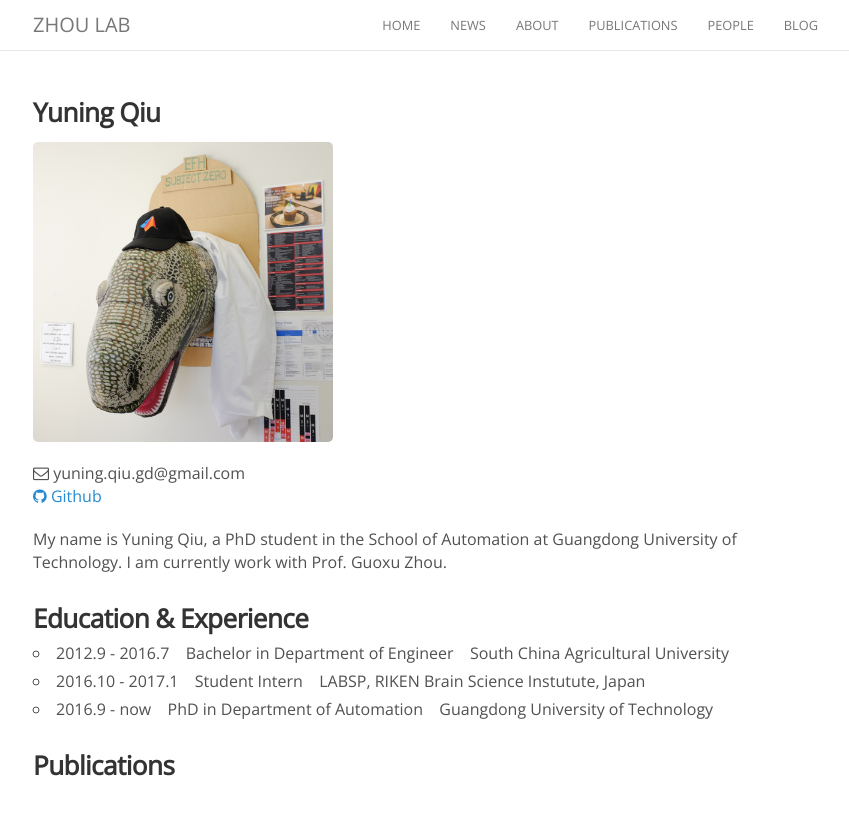
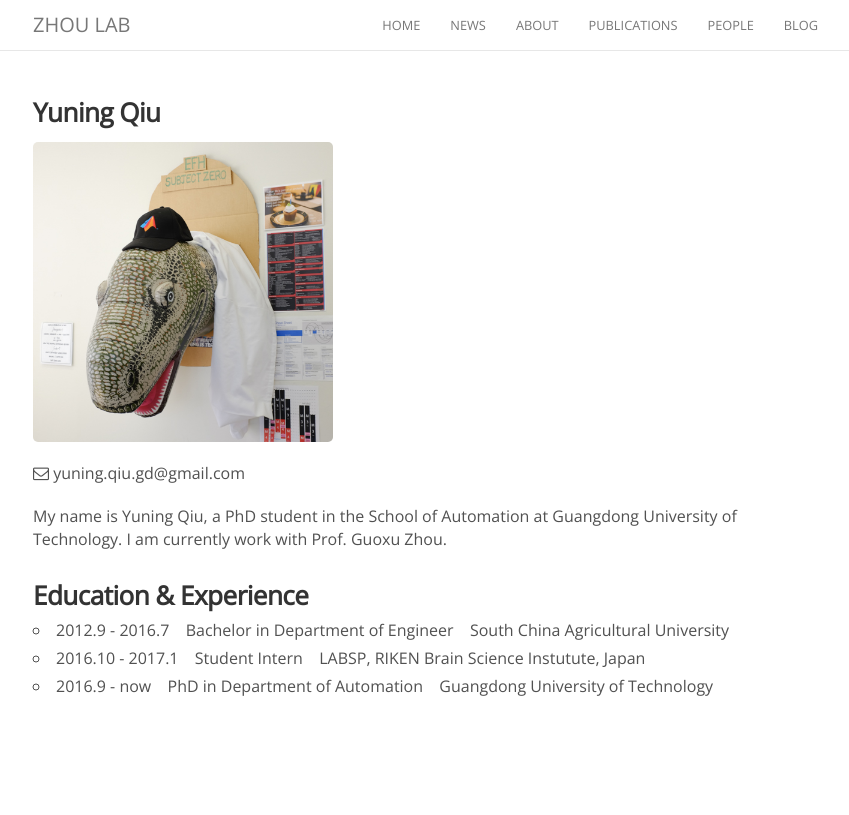
Before and after one commit to zhougdut/zhougdut.github.io, a Jekyll site: the page built from _people/yuning_qiu.md, in a window 1280 px wide. Shown: the top 815 px of the page, without its empty margins (222-1071 px from the left). Built offline with Jekyll 4.4.1, drawn with Linux system fonts in a browser that asks for light colours; nearby versions of some CDN libraries; comment, search, counter and statistics services are not loaded.

Commit message:
remove publication

```diff
--- a/_people/yuning_qiu.md
+++ b/_people/yuning_qiu.md
@@ -8,7 +8,7 @@ joined: 2016
 <img width="300" src="{{site.baseurl}}/images/people/{{page.avatar}}" data-action="zoom">
 
 <i class="fa fa-envelope-o"></i> yuning.qiu.gd@gmail.com <br>
-<a href="https://github.com/ynqiu"><i class="fa fa-github"></i> Github</a>
+<!-- <a href="https://github.com/ynqiu"><i class="fa fa-github"></i> Github</a> -->
 
 My name is Yuning Qiu, a PhD student in the School of Automation at Guangdong University of Technology. I am currently work with Prof. Guoxu Zhou.
 
@@ -35,5 +35,3 @@ My name is Yuning Qiu, a PhD student in the School of Automation at Guangdong Un
 - 2012.9 - 2016.7 &ensp; Bachelor in Department of Engineer &ensp;  South China Agricultural University
 - 2016.10 - 2017.1 &ensp; Student Intern &ensp; LABSP, RIKEN Brain Science Instutute, Japan
 - 2016.9 - now &ensp; PhD in Department of Automation &ensp; Guangdong University of Technology
-
-### Publications
```
